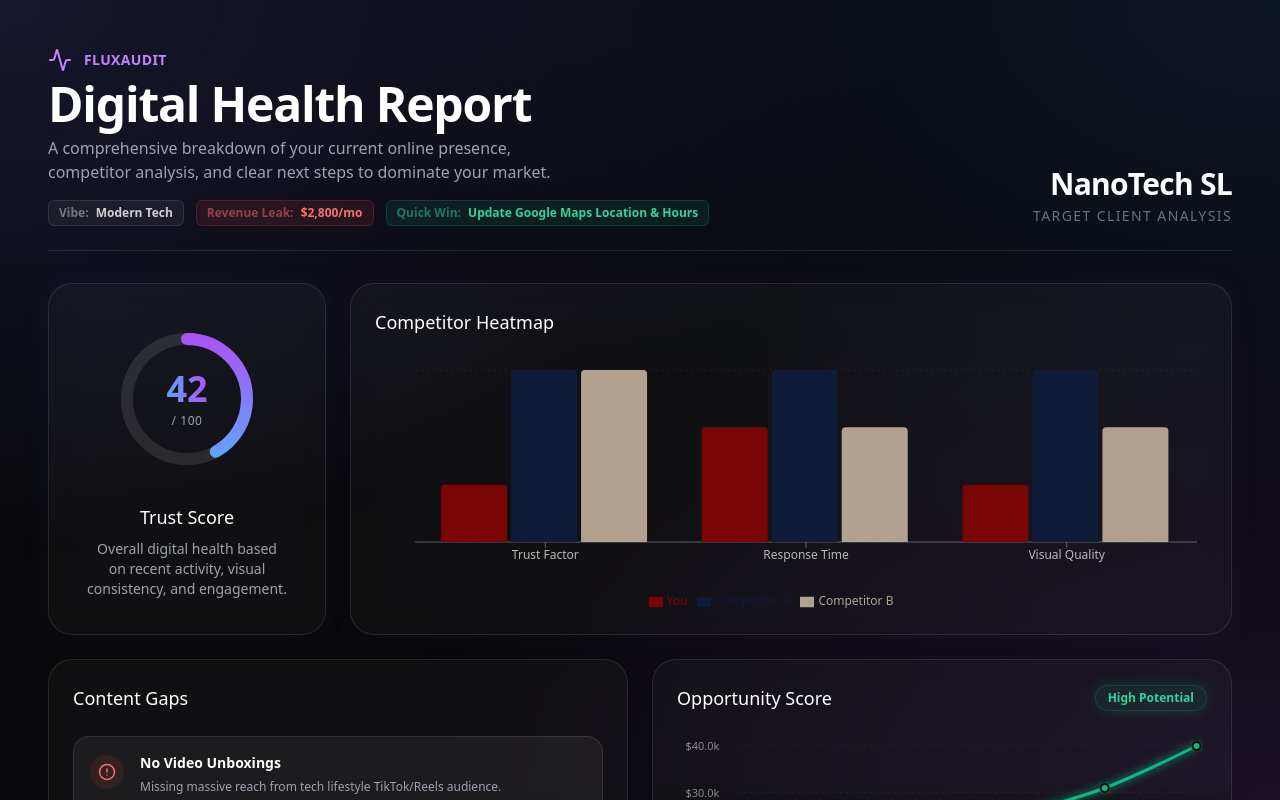
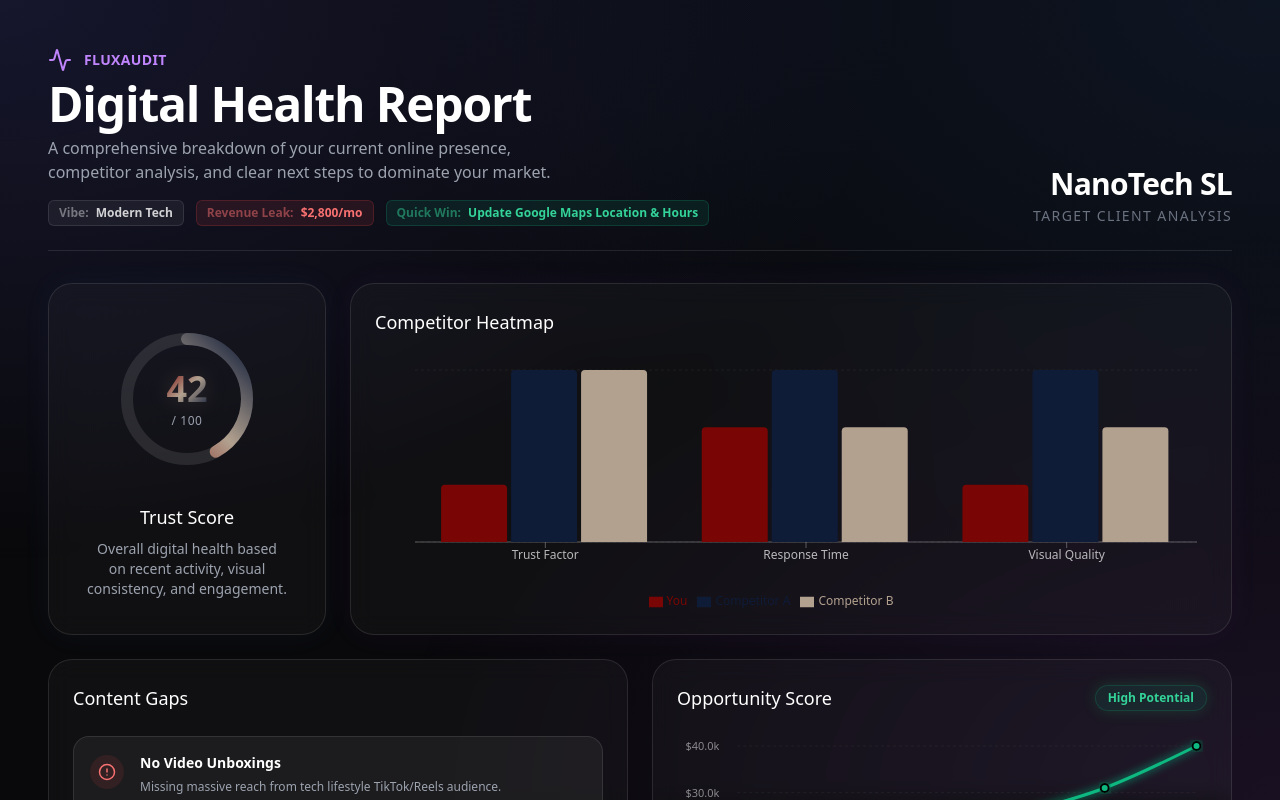
Before and after one commit to TharukiJ/FluxAudit, a Next.js app: page / in a window 1280 px wide. Shown: the top 800 px of the page. Built offline with nearby package versions, Linux system fonts and the light colour scheme.

Commit message:
score board

```diff
--- a/src/components/TrustScore.tsx
+++ b/src/components/TrustScore.tsx
@@ -33,9 +33,10 @@ export default function TrustScore({ score }: { score: number }) {
             strokeLinecap="round"
           />
           <defs>
-            <linearGradient id="gradient" x1="0%" y1="0%" x2="100%" y2="0%">
-              <stop offset="0%" stopColor="#60A5FA" />
-              <stop offset="100%" stopColor="#A855F7" />
+            <linearGradient id="gradient" x1="0%" y1="0%" x2="100%" y2="100%">
+              <stop offset="0%" stopColor="#790604" />
+              <stop offset="50%" stopColor="#B2A18F" />
+              <stop offset="100%" stopColor="#0F1C38" />
             </linearGradient>
           </defs>
         </svg>
@@ -44,7 +45,7 @@ export default function TrustScore({ score }: { score: number }) {
             initial={{ opacity: 0, scale: 0.5 }}
             animate={{ opacity: 1, scale: 1 }}
             transition={{ delay: 0.5, duration: 0.5 }}
-            className="text-4xl font-bold bg-clip-text text-transparent bg-gradient-to-r from-blue-400 to-purple-500"
+            className="text-4xl font-bold bg-clip-text text-transparent bg-[linear-gradient(to_bottom_right,#790604,#B2A18F,#0F1C38)] drop-shadow-[0_0_10px_rgba(178,161,143,0.2)]"
           >
             {score}
           </motion.span>
```
